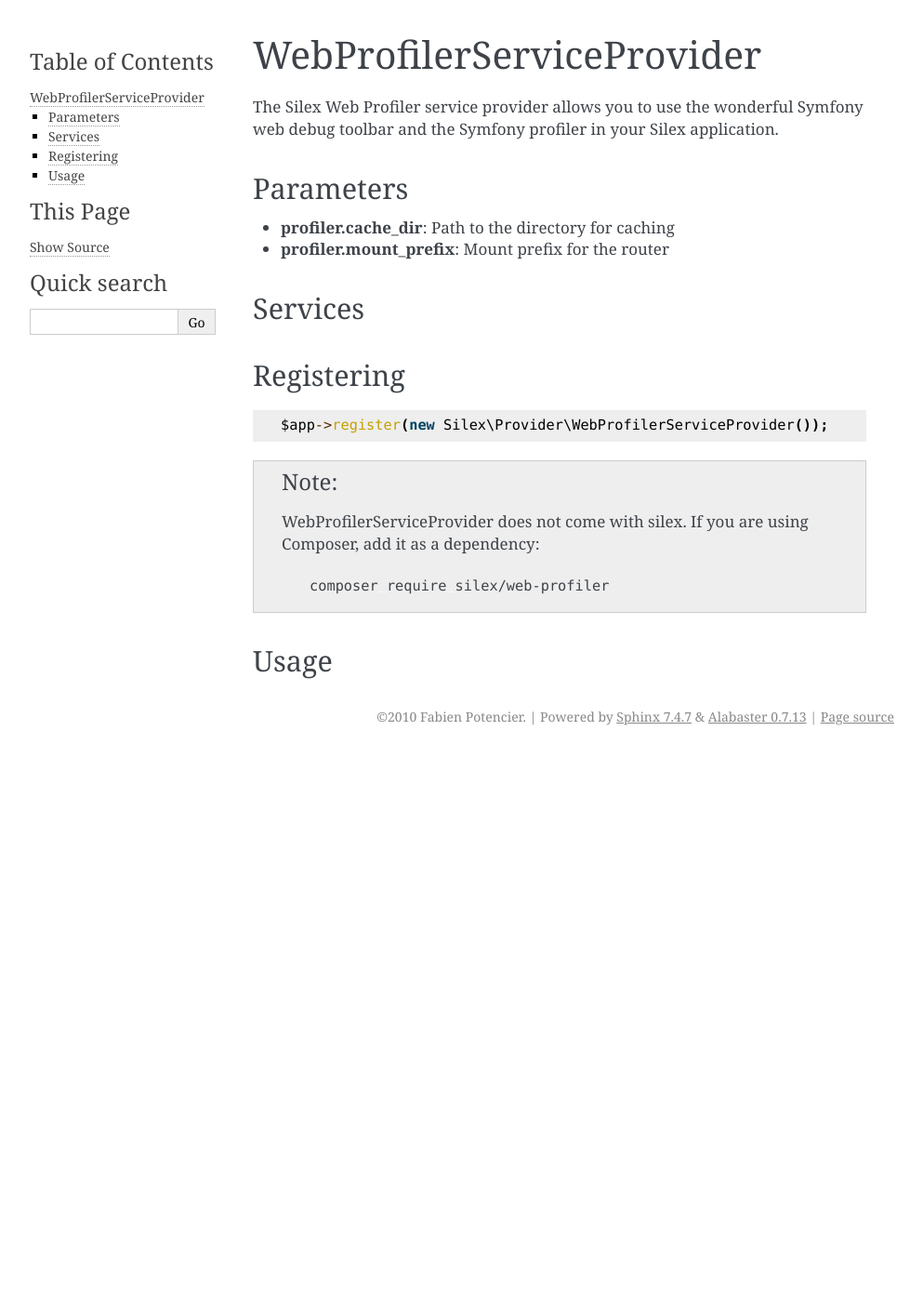
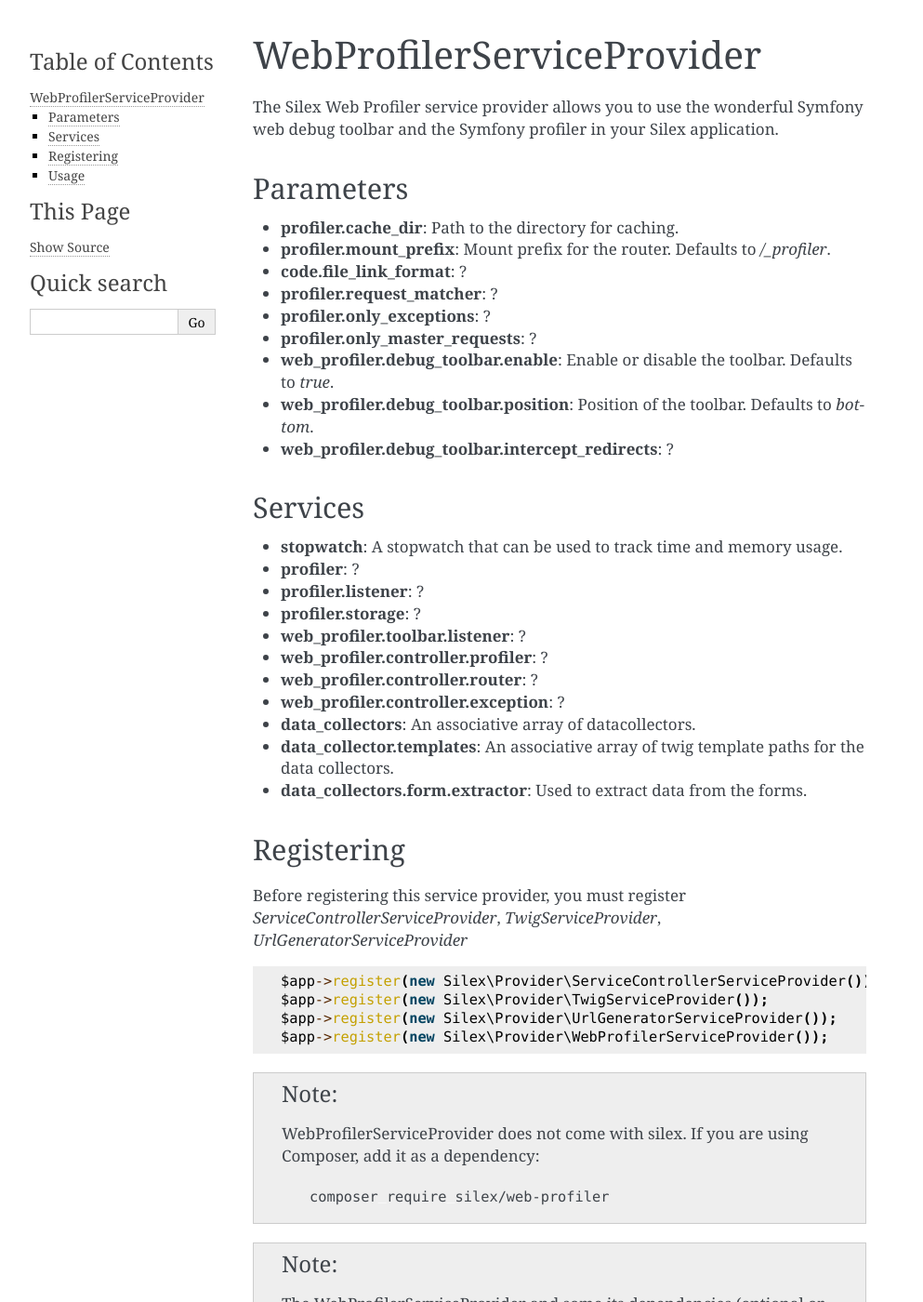
Before and after one commit to silexphp/Silex, a Sphinx documentation site: the page built from doc/providers/webprofiler.rst, in a window 1280 px wide and 1400 px high. Shown: the whole window at 93% size, without its empty margins (148-1141 px from the left). Built offline with Sphinx 7.4.7, drawn with Linux system fonts in a browser that asks for light colours; some of the changed text lies outside the part shown.

Commit message:
added params, services and registering info

```diff
--- a/doc/providers/webprofiler.rst
+++ b/doc/providers/webprofiler.rst
@@ -7,17 +7,42 @@
 Parameters
 ----------
 
-* **profiler.cache_dir**: Path to the directory for caching
-* **profiler.mount_prefix**: Mount prefix for the router
+* **profiler.cache_dir**: Path to the directory for caching.
+* **profiler.mount_prefix**: Mount prefix for the router. Defaults to */_profiler*.
+* **code.file_link_format**: ?
+* **profiler.request_matcher**: ?
+* **profiler.only_exceptions**: ?
+* **profiler.only_master_requests**: ?
+* **web_profiler.debug_toolbar.enable**: Enable or disable the toolbar. Defaults to *true*.
+* **web_profiler.debug_toolbar.position**: Position of the toolbar. Defaults to *bottom*.
+* **web_profiler.debug_toolbar.intercept_redirects**: ?
 
 Services
 --------
 
+* **stopwatch**: A stopwatch that can be used to track time and memory usage.
+* **profiler**: ?
+* **profiler.listener**: ?
+* **profiler.storage**: ?
+* **web_profiler.toolbar.listener**: ?
+* **web_profiler.controller.profiler**: ?
+* **web_profiler.controller.router**: ?
+* **web_profiler.controller.exception**: ?
+* **data_collectors**: An associative array of datacollectors.
+* **data_collector.templates**: An associative array of twig template paths for the data collectors.
+* **data_collectors.form.extractor**: Used to extract data from the forms.
+
 Registering
 -----------
 
+Before registering this service provider, you must register *ServiceControllerServiceProvider*,
+*TwigServiceProvider*, *UrlGeneratorServiceProvider*
+
 .. code-block:: php
 
+    $app->register(new Silex\Provider\ServiceControllerServiceProvider());
+    $app->register(new Silex\Provider\TwigServiceProvider());
+    $app->register(new Silex\Provider\UrlGeneratorServiceProvider());
     $app->register(new Silex\Provider\WebProfilerServiceProvider());
 
 .. note::
@@ -28,5 +53,28 @@
 
         composer require silex/web-profiler
 
+.. note::
+
+    The WebProfilerServiceProvider and some its dependencies (optional or not) comes
+    with the "fat" Silex archive but not with the regular one. If you are using
+    Composer, add them as a dependency:
+
+    .. code-block:: bash
+
+        composer require twig/twig
+
+.. note::
+
+    If you are using *MonologServiceProvider* for logs, you must also add
+    *symfony/monolog-bridge* as a dependency in your composer.json to get the logs in the profiler.
+
+.. tip::
+
+    If you are using *FormServiceProvider*, the *WebProfilerServiceProvider* will detect that and enable the corresponding panels.
+
+.. caution::
+
+    Make sure to register all other required or used service providers before *WebProfilerServiceProvider*
+
 Usage
 -----
```
